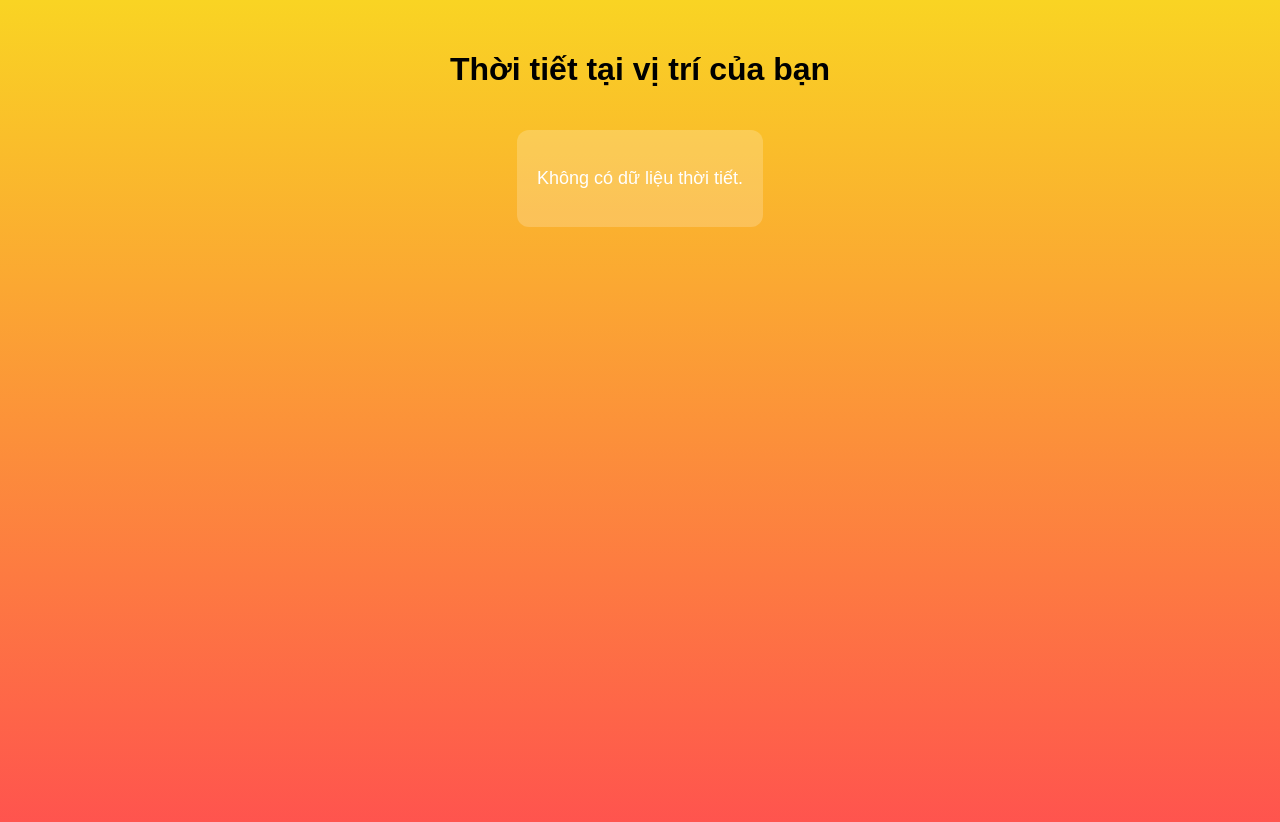
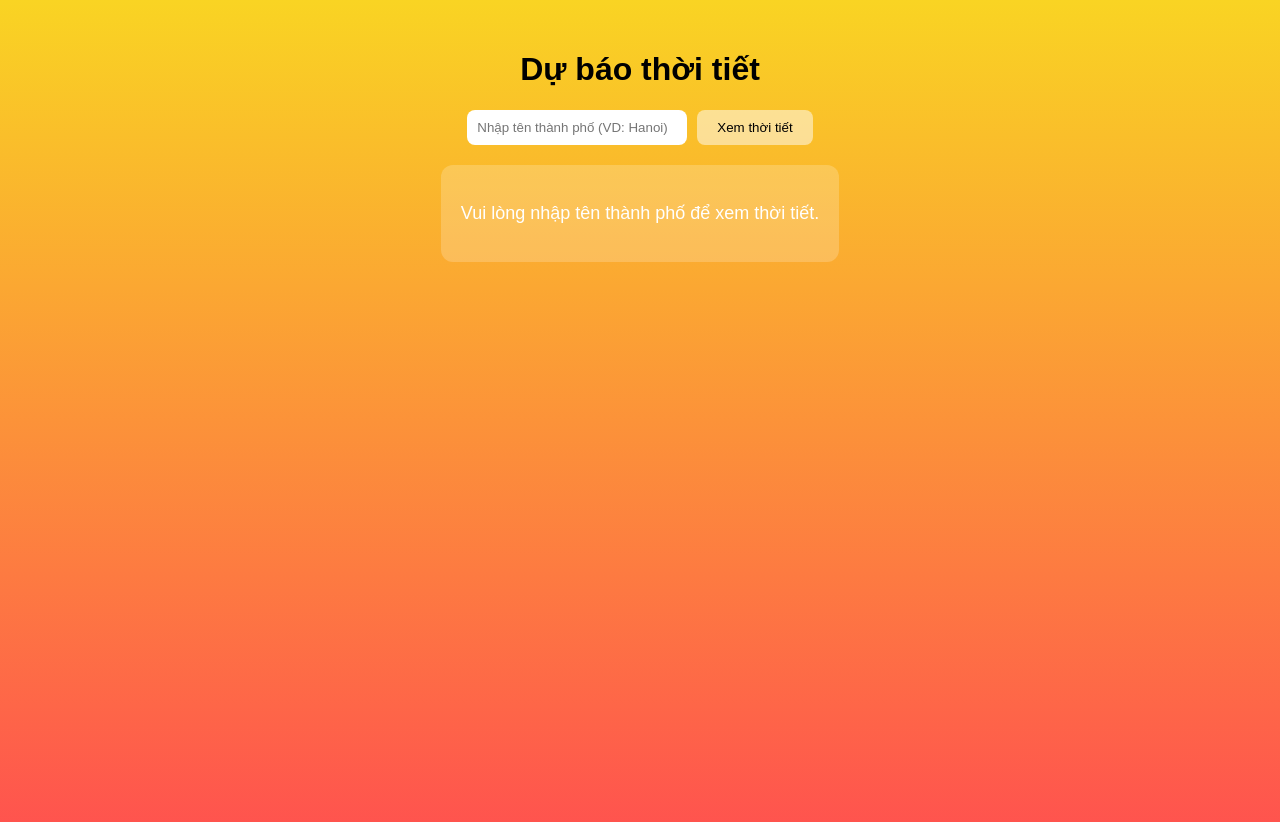
Before and after one commit to Tiendat2K2/weather, a React (Create React App) app: page / in a window 1280 px wide. Shown: the top 822 px of the page. Built offline with nearby package versions, Linux system fonts and the light colour scheme; no server answers.

Commit message:
Update App.js
1

```diff
--- a/src/App.js
+++ b/src/App.js
@@ -1,49 +1,46 @@
-import React, { useState, useEffect } from "react";
+import React, { useState } from "react";
 import axios from "axios";
 import "./App.css";
-import WeatherAnimation from "./WeatherAnimation ";
+import WeatherAnimation from "./WeatherAnimation";
 import GoogleAd from "./GoogleAd";
 import { message } from "antd";
 
 const apiKey = "9db1211cb9e5a3330940ebd56beb4698";
 const apiUrl = "https://api.openweathermap.org/data/2.5/weather";
+
 const App = () => {
   const [weatherData, setWeatherData] = useState(null);
   const [isLoading, setIsLoading] = useState(false);
+  const [city, setCity] = useState(""); // Thành phố nhập từ người dùng
   const [messageApi, contextHolder] = message.useMessage();
 
-  // Hàm lấy dữ liệu thời tiết theo tọa độ
-  const fetchWeatherByCoords = async (lat, lon) => {
+  // Hàm gọi API theo tên thành phố
+  const fetchWeatherByCity = async () => {
+    if (!city.trim()) {
+      messageApi.warning("Vui lòng nhập tên thành phố.");
+      return;
+    }
+
     setIsLoading(true);
     try {
       const res = await axios.get(
-        `${apiUrl}?lat=${lat}&lon=${lon}&appid=${apiKey}&units=metric&lang=vi`
+        `${apiUrl}?q=${city}&appid=${apiKey}&units=metric&lang=vi`
       );
       setWeatherData(res.data);
     } catch (error) {
       setWeatherData(null);
-      messageApi.error("Không lấy được thời tiết theo vị trí.");
+      messageApi.error("Không tìm thấy thông tin thời tiết cho thành phố này.");
     } finally {
       setIsLoading(false);
     }
   };
 
-  // Lấy vị trí người dùng khi load app
-  useEffect(() => {
-    if (navigator.geolocation) {
-      navigator.geolocation.getCurrentPosition(
-        (position) => {
-          const { latitude, longitude } = position.coords;
-          fetchWeatherByCoords(latitude, longitude);
-        },
-        () => {
-          messageApi.error("Không thể truy cập vị trí. Vui lòng bật định vị.");
-        }
-      );
-    } else {
-      messageApi.warning("Trình duyệt không hỗ trợ định vị.");
+  // Hàm gọi API khi nhấn Enter
+  const handleKeyDown = (e) => {
+    if (e.key === "Enter") {
+      fetchWeatherByCity();
     }
-  }, []);
+  };
 
   // Xác định class nền theo thời tiết
   const weatherMain = weatherData?.weather?.[0]?.main;
@@ -58,7 +55,19 @@ const App = () => {
   return (
     <div className={appClass}>
       {contextHolder}
-      <h1>Thời tiết tại vị trí của bạn</h1>
+      <h1>Dự báo thời tiết</h1>
+
+      {/* Nhập tên thành phố */}
+      <div className="search-box">
+        <input
+          type="text"
+          placeholder="Nhập tên thành phố (VD: Hanoi)"
+          value={city}
+          onChange={(e) => setCity(e.target.value)}
+          onKeyDown={handleKeyDown}
+        />
+        <button onClick={fetchWeatherByCity}>Xem thời tiết</button>
+      </div>
 
       <div className="weather-display">
         {isLoading ? (
@@ -72,12 +81,11 @@ const App = () => {
             <GoogleAd />
           </div>
         ) : (
-          <p>Không có dữ liệu thời tiết.</p>
+          <p>Vui lòng nhập tên thành phố để xem thời tiết.</p>
         )}
       </div>
     </div>
   );
 };
 
-
 export default App;
```
